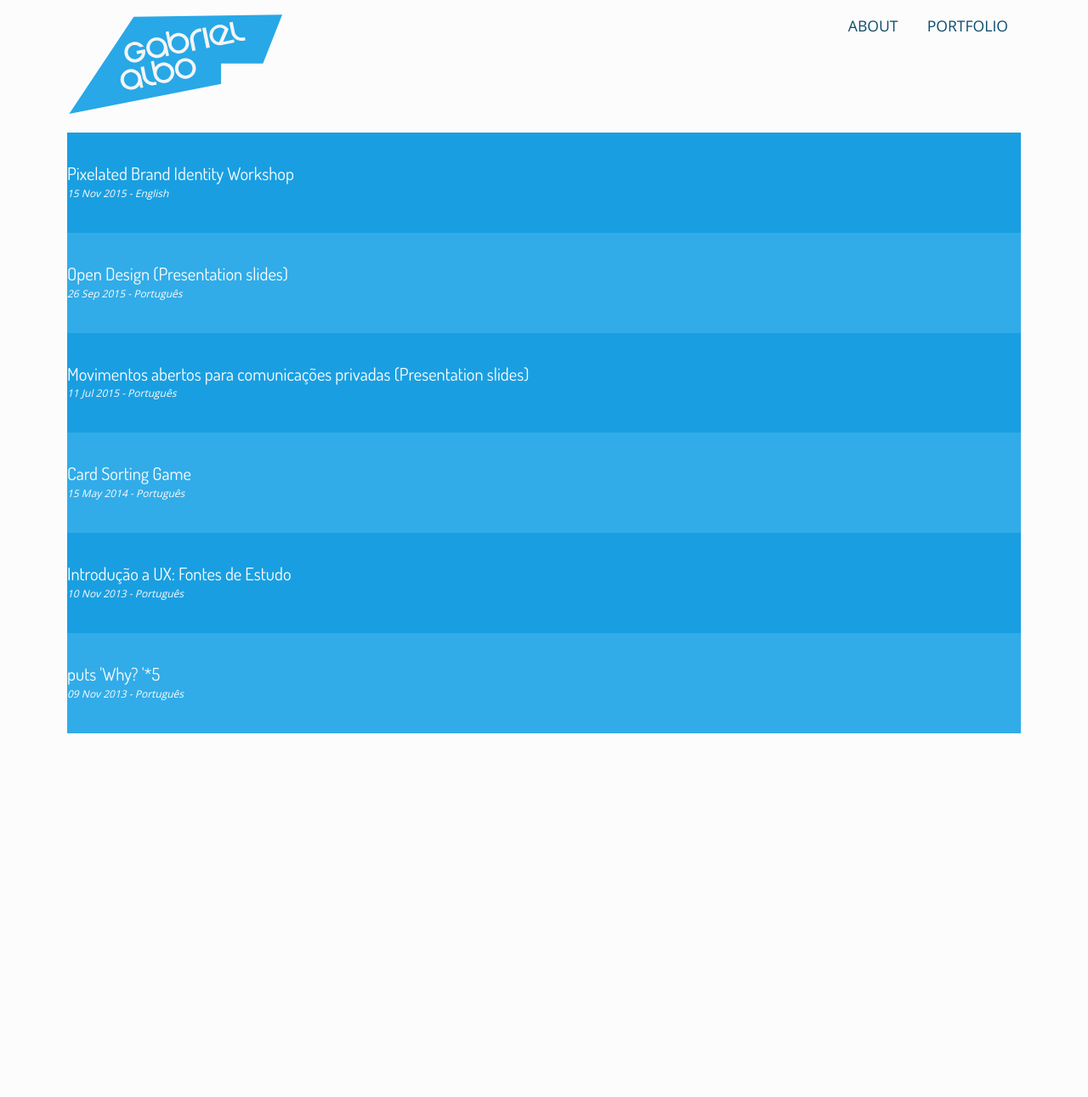
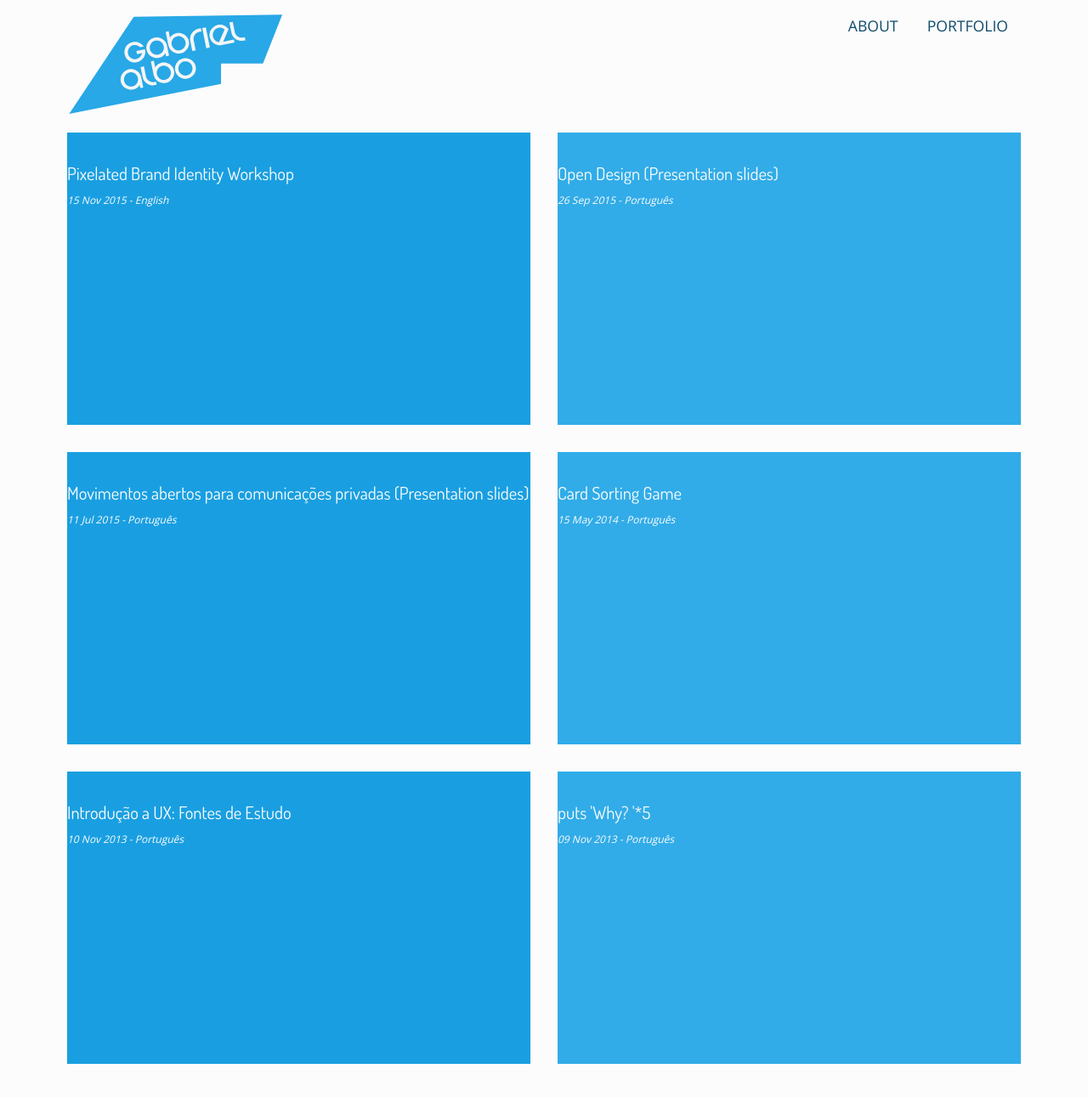
Before and after one commit to albogabriel/gabrielalbo.com, a Jekyll site: the page built from blog/index.html, in a window 1280 px wide and 1316 px high. Shown: the top 1291 px of the window at 85% size. Built offline with Jekyll 4.4.1, drawn with Linux system fonts in a browser that asks for light colours.

Commit message:
Projects now showing as cards, two per row. Need to redesign the cards to better use the space.

```diff
--- a/css/screen.scss
+++ b/css/screen.scss
@@ -198,11 +198,18 @@ div.row {
 ul.posts {
   list-style-type: none;
   margin-bottom: 2em;
+  display: flex;
+  flex-wrap: wrap;
+  justify-content: space-between;
 }
 
 ul.posts li {
   line-height: 1.75em;
   text-align: left;
+  flex-wrap: wrap;
+  flex: 0 1 calc(50% - 1em);
+  height: auto;
+  margin-bottom: 2em;
 }
 
 ul.posts span {
@@ -530,7 +537,7 @@ ul li span {
 }
 
 li.post-header {
-  min-height: 90px;
+  min-height: 21.5em;
   height: 100%;
   color: $light-header-background;
   padding: 2em 0;
@@ -548,7 +555,6 @@ li.post-header {
     font-weight: lighter;
     font-size: 75%;
     font-style: italic;
-    margin-top: -8px;
   }
 
   .post-header-description {
@@ -699,7 +705,8 @@ span.project-description-container {
   width: 68%;
 
   h2 {
-    width: 62%;
+    width: 75%;
+    line-height: 1.2em;
   }
 
 }
```
